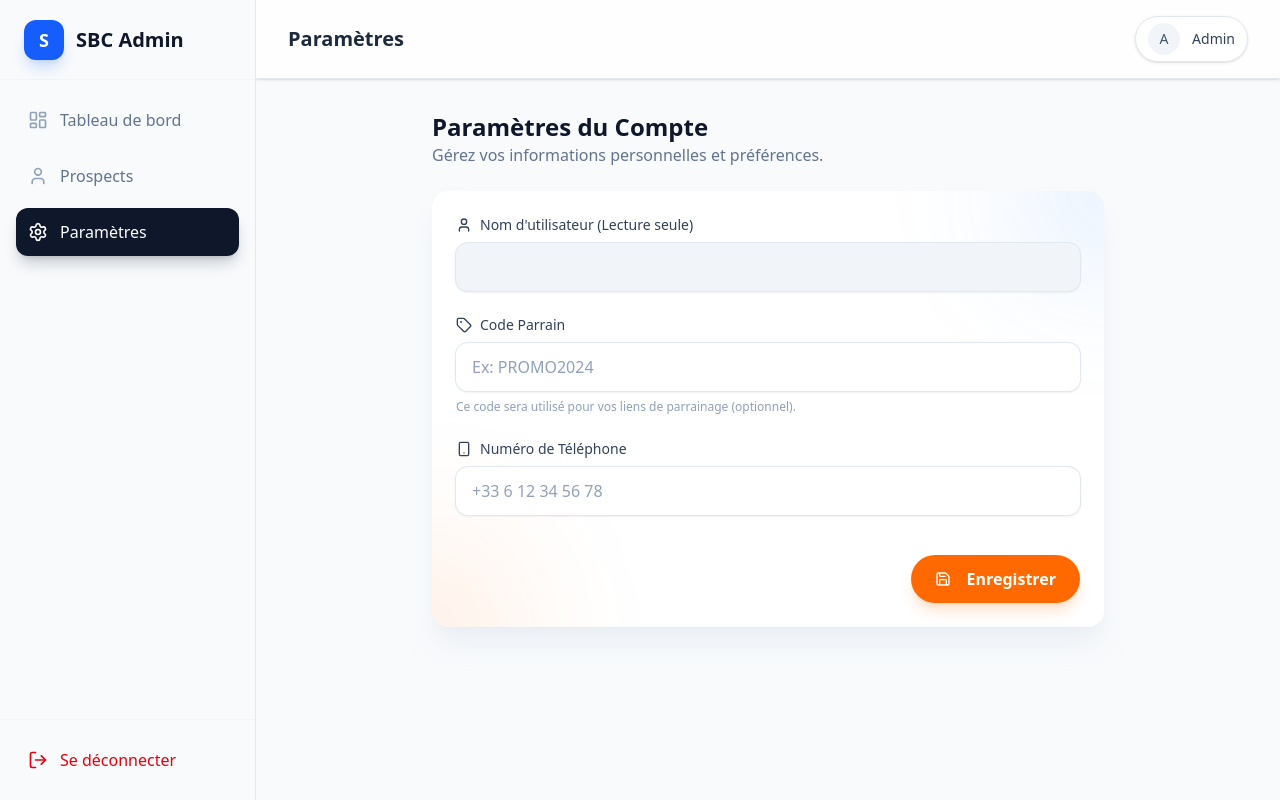
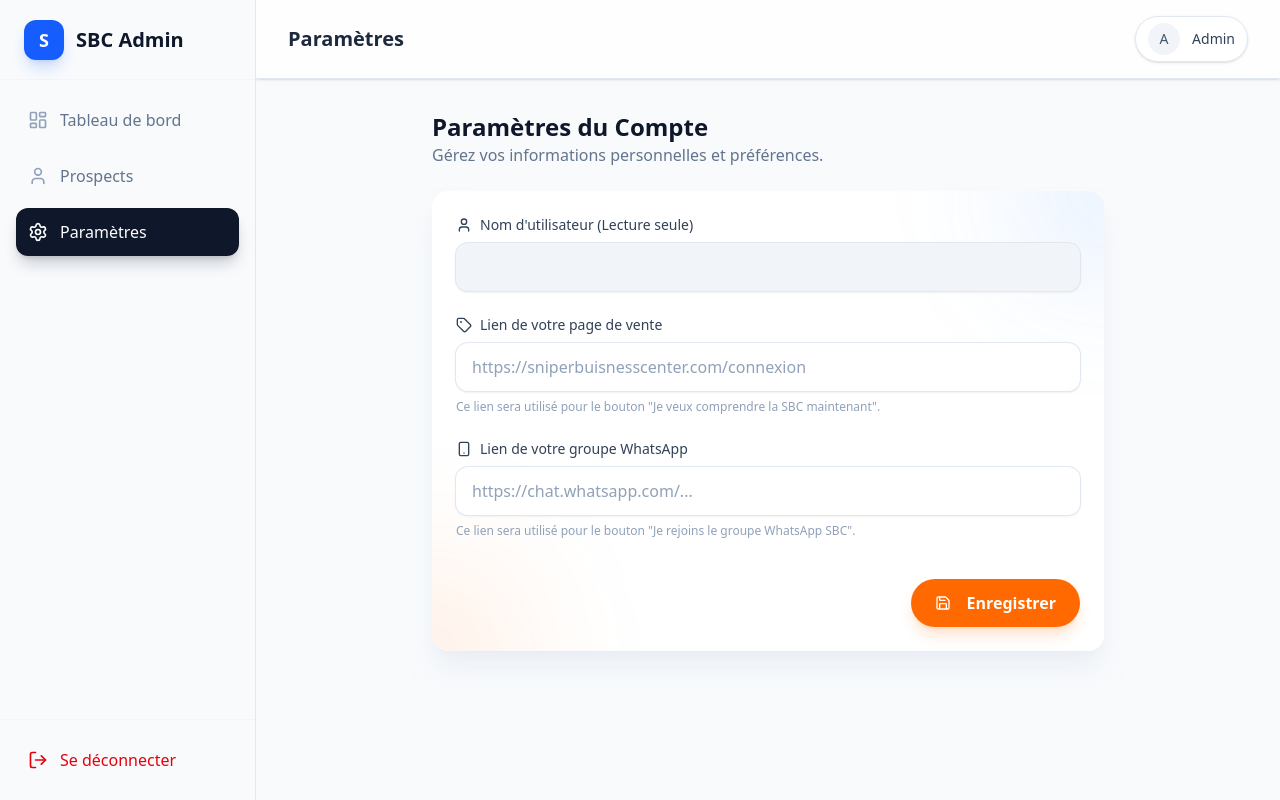
Before and after one commit to Bahanack-GY/sbc-ebook-admin, a React (Vite) app: page /settings in a window 1280 px wide. Built offline with nearby package versions, Linux system fonts and the light colour scheme; no server answers; sample sign-in values are in the browser's storage.

Commit message:
updated ui to lien de parrainage

```diff
--- a/src/pages/SettingsPage.tsx
+++ b/src/pages/SettingsPage.tsx
@@ -8,10 +8,10 @@ import { Save, User, Smartphone, Tag } from 'lucide-react';
 import { AdminLayout } from '../components/layout/AdminLayout';
 
 export const SettingsPage = () => {
-    const { user } = useAuth();
+//     const { user } = useAuth();
     const [formData, setFormData] = useState({
-        referralCode: '',
-        phoneNumber: '',
+        salesPageLink: '',
+        whatsappGroupLink: '',
         username: ''
     });
     const [loading, setLoading] = useState(false);
@@ -19,20 +19,22 @@ export const SettingsPage = () => {
 
     // Fetch current profile data
     useEffect(() => {
-        // We can use the user object from context if it has the info,
-        // or fetch from an endpoint. Since we just added fields, user context might be stale or incomplete.
-        // Ideally we should have a /auth/me endpoint, but for now let's rely on what we can get or maybe fetch if needed.
-        // Actually, let's fetch the profile or just use what we have if we update the context.
-        // For now, let's assume we might need to fetch it. But we don't have a specific "get my profile" endpoint unless we use the list one filtering...
-        // Wait, I implemented PATCH /admins/profile but not GET /admins/profile explicitly.
-        // However, the AuthContext usually decodes the token. The token won't have the new fields unless we refresh it.
-        // Let's add a GET /admins/profile endpoint in the backend? Or just use what we have?
-        // Ah, I missed adding a GET endpoint for the profile in the plan.
-        // I can just use GET /admins (list) and find stats, but that's inefficient.
-        // Let's quickly add GET /admins/profile to the backend in the next step or now.
-        // For now, let's assume I will add it or I'll just rely on the user inputting data.
-        // Actually, it's better to show existing data.
-        // I'll add GET /admins/profile to the backend quickly as well.
+        const fetchProfile = async () => {
+            try {
+                const { data } = await api.get('/admins/profile');
+                if (data) {
+                    setFormData(prev => ({
+                        ...prev,
+                        salesPageLink: data.salesPageLink || '',
+                        whatsappGroupLink: data.whatsappGroupLink || '',
+                        username: data.username || prev.username
+                    }));
+                }
+            } catch (err) {
+                console.error("Failed to fetch profile", err);
+            }
+        };
+        fetchProfile();
     }, []);
 
     const handleChange = (e: React.ChangeEvent<HTMLInputElement>) => {
@@ -46,8 +48,8 @@ export const SettingsPage = () => {
 
         try {
             await api.patch('/admins/profile', {
-                referralCode: formData.referralCode,
-                phoneNumber: formData.phoneNumber
+                salesPageLink: formData.salesPageLink,
+                whatsappGroupLink: formData.whatsappGroupLink
             });
 
             setMessage({ type: 'success', text: 'Profil mis à jour avec succès !' });
@@ -78,7 +80,7 @@ export const SettingsPage = () => {
                              </label>
                              <Input
                                 disabled
-                                value={user?.username || ''}
+                                value={formData.username}
                                 className="bg-slate-100 text-slate-500"
                              />
                         </div>
@@ -87,28 +89,29 @@ export const SettingsPage = () => {
                             <div className="space-y-2">
                                 <label className="text-sm font-medium text-slate-700 flex items-center gap-2">
                                     <Tag className="w-4 h-4" />
-                                    Code Parrain
+                                    Lien de votre page de vente
                                 </label>
                                 <Input
-                                    name="referralCode"
-                                    placeholder="Ex: PROMO2024"
-                                    value={formData.referralCode}
+                                    name="salesPageLink"
+                                    placeholder="https://sniperbuisnesscenter.com/connexion"
+                                    value={formData.salesPageLink}
                                     onChange={handleChange}
                                 />
-                                <p className="text-xs text-slate-400">Ce code sera utilisé pour vos liens de parrainage (optionnel).</p>
+                                <p className="text-xs text-slate-400">Ce lien sera utilisé pour le bouton "Je veux comprendre la SBC maintenant".</p>
                             </div>
 
                             <div className="space-y-2">
                                 <label className="text-sm font-medium text-slate-700 flex items-center gap-2">
                                     <Smartphone className="w-4 h-4" />
-                                    Numéro de Téléphone
+                                    Lien de votre groupe WhatsApp
                                 </label>
                                 <Input
-                                    name="phoneNumber"
-                                    placeholder="+33 6 12 34 56 78"
-                                    value={formData.phoneNumber}
+                                    name="whatsappGroupLink"
+                                    placeholder="https://chat.whatsapp.com/..."
+                                    value={formData.whatsappGroupLink}
                                     onChange={handleChange}
                                 />
+                                <p className="text-xs text-slate-400">Ce lien sera utilisé pour le bouton "Je rejoins le groupe WhatsApp SBC".</p>
                             </div>
                         </div>
 
```
